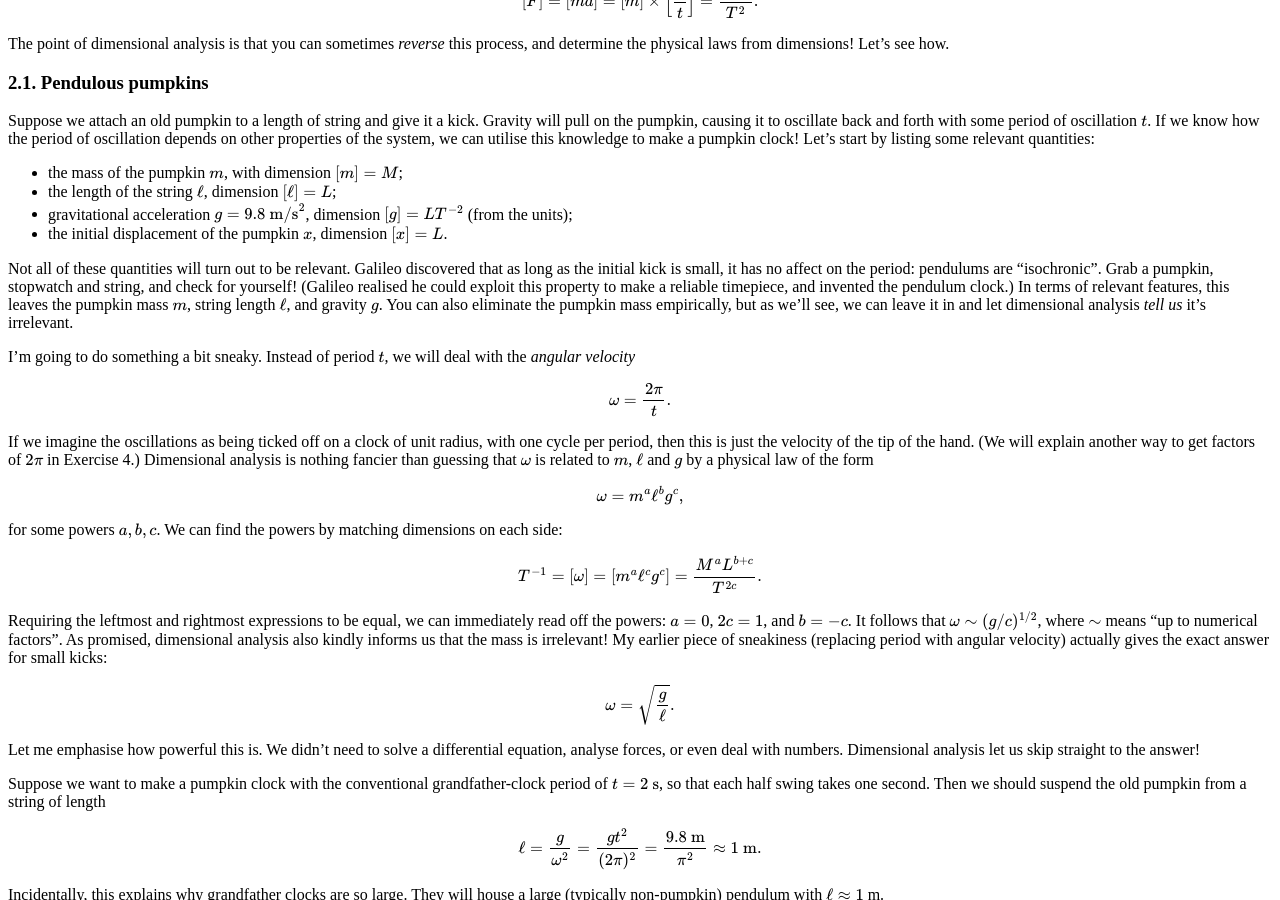
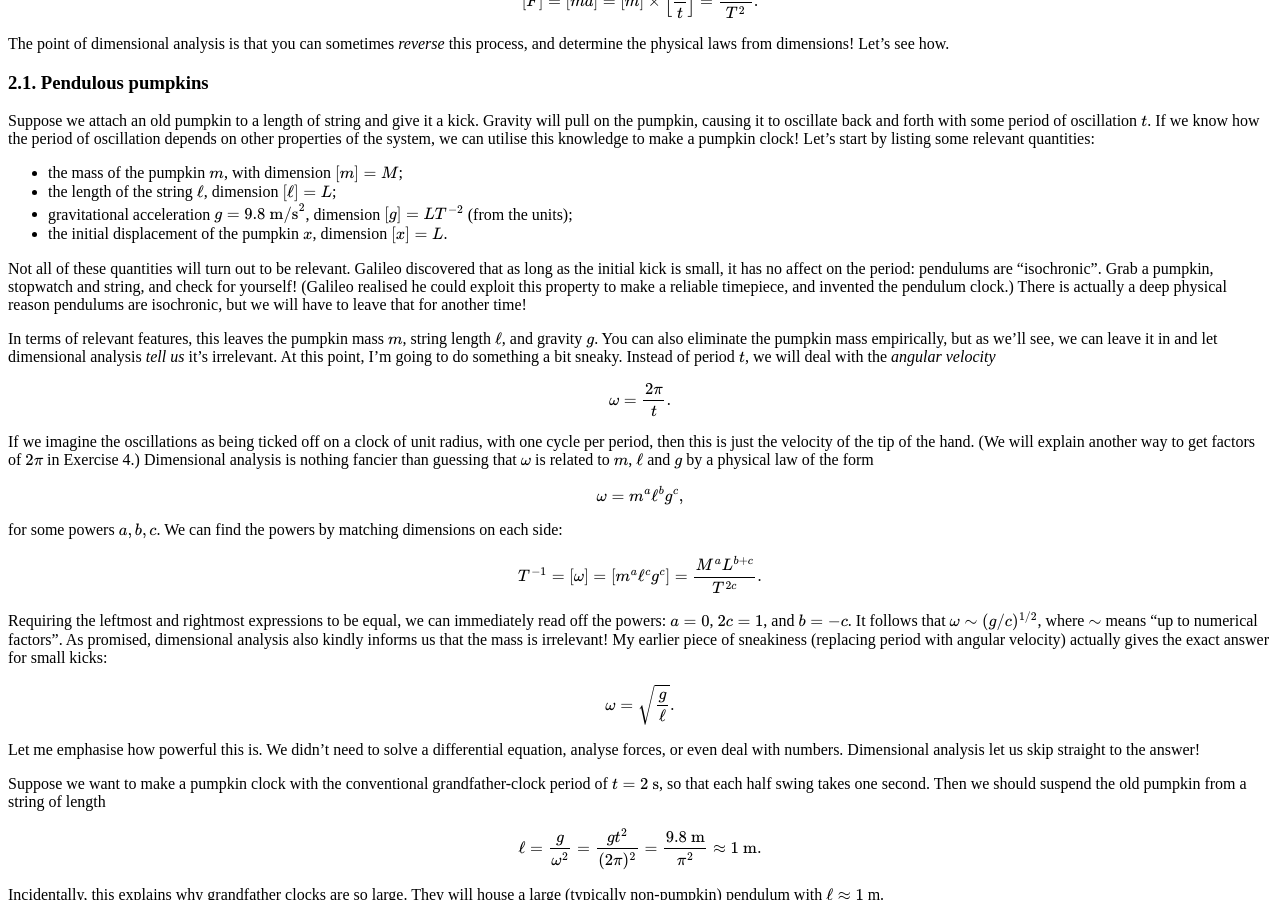
Before and after one commit to hapax/hapax.github.io, a Jekyll site: the page built from assets/simple-physics.md, in a window 1280 px wide and 900 px high, scrolled down 1971 px. Built offline with Jekyll 4.4.1, drawn with Linux system fonts in a browser that asks for light colours; our own code applies the rules of GitHub Pages for plain Markdown files; formulas are drawn with MathJax 3; a script that is not in the unit is left out.

Commit message:
Update simple-physics.md

```diff
--- a/assets/simple-physics.md
+++ b/assets/simple-physics.md
@@ -190,11 +190,13 @@ small, it has no affect on the period: pendulums are "isochronic".
 Grab a pumpkin, stopwatch and string, and check for yourself!
 (Galileo realised he could exploit this property to make a reliable
 timepiece, and invented the pendulum clock.)
+There is actually a deep physical reason pendulums are isochronic, but
+we will have to leave that for another time!
+
 In terms of relevant features, this leaves the pumpkin mass $m$, string length $\ell$, and gravity $g$.
 You can also eliminate the pumpkin mass empirically, but as we'll see,
 we can leave it in and let dimensional analysis *tell us* it's irrelevant.
-
-I'm going to do something a bit sneaky.
+At this point, I'm going to do something a bit sneaky.
 Instead of period $t$, we will deal with the *angular velocity*
 
 $$
```
